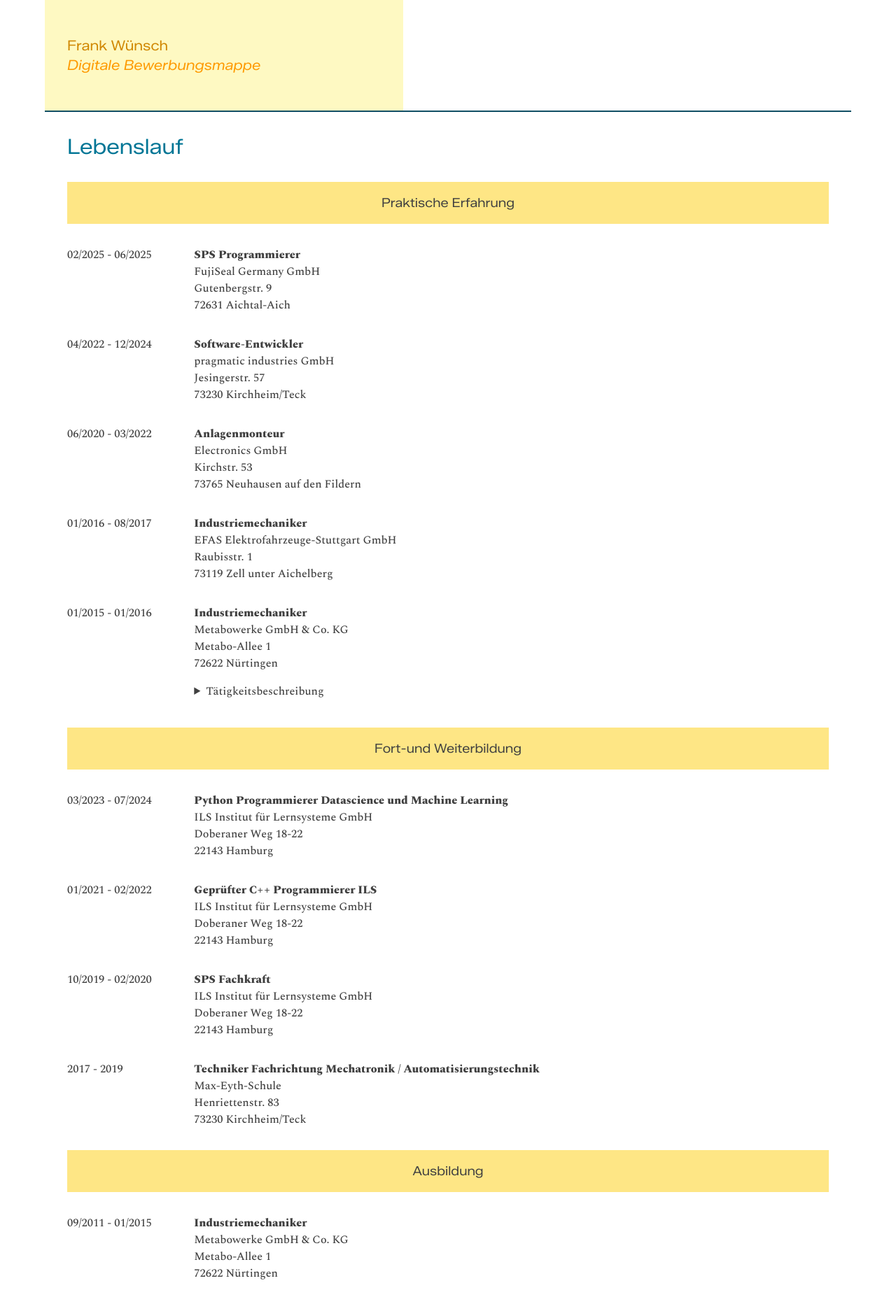
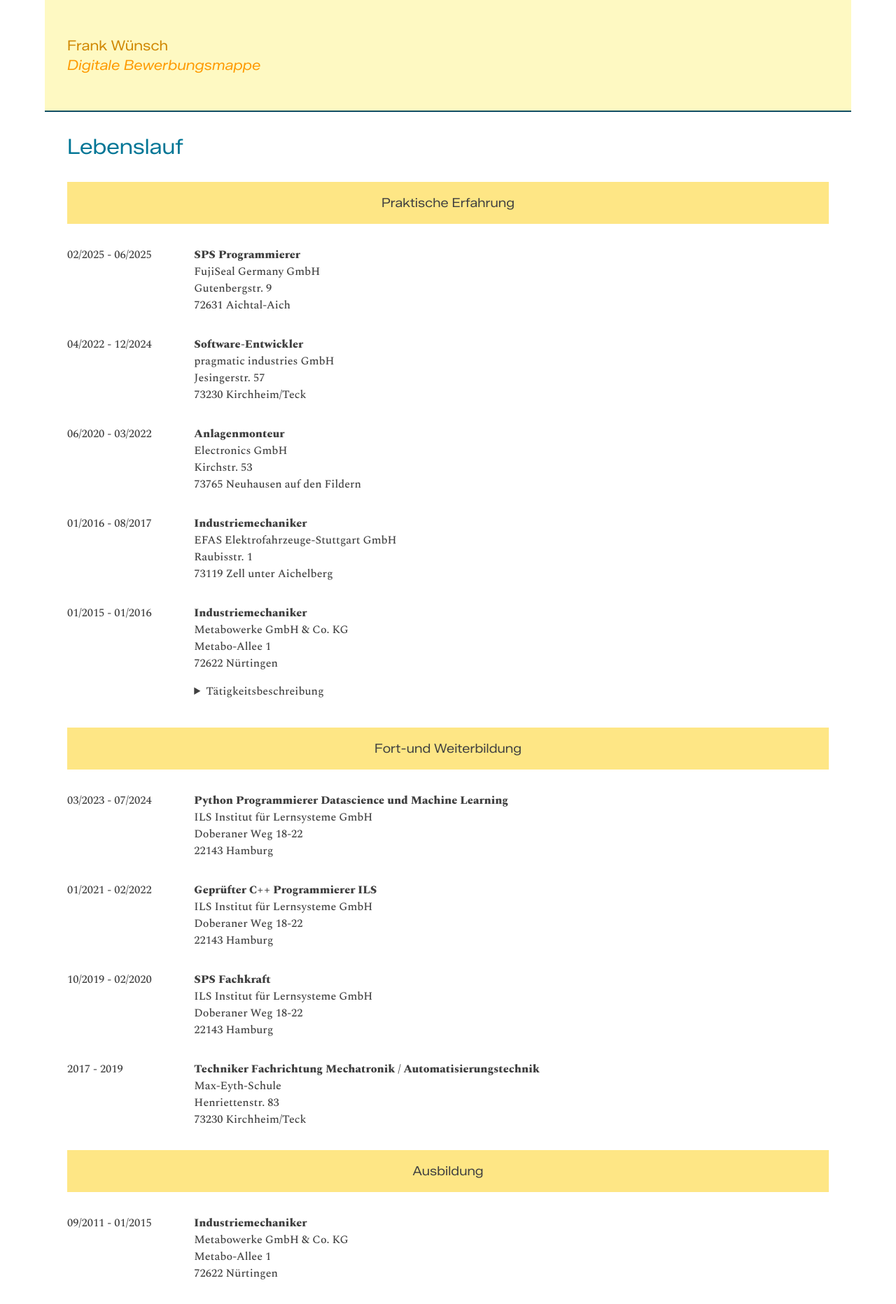
Before and after one commit to FrankWuensch/DigitaleBewerbungsmappe, a Jekyll site: the page built from index.html, in a window 1280 px wide. Shown: the whole page at 70% size. Built offline with Jekyll 4.4.1, drawn with Linux system fonts in a browser that asks for light colours.

Commit message:
background header now w-full

```diff
--- a/_includes/header.html
+++ b/_includes/header.html
@@ -1,6 +1,6 @@
 <header class="top-0 left-0 fixed w-full h-20 xl:h-40">
     <nav class="flex mx-auto border-b-2 border-b-cyan-900 w-full xl:max-w-6xl h-full shrink">
-        <div class="flex flex-col justify-center bg-yellow-100 px-4 xl:px-0 w-full xl:w-lg">
+        <div class="flex flex-col justify-center bg-yellow-100 px-4 xl:px-0 w-full">
             <h2>{{page.header_title_1}}</h2>
             <h2 class="italic">{{page.header_title_2}}</h2>
         </div>
```
